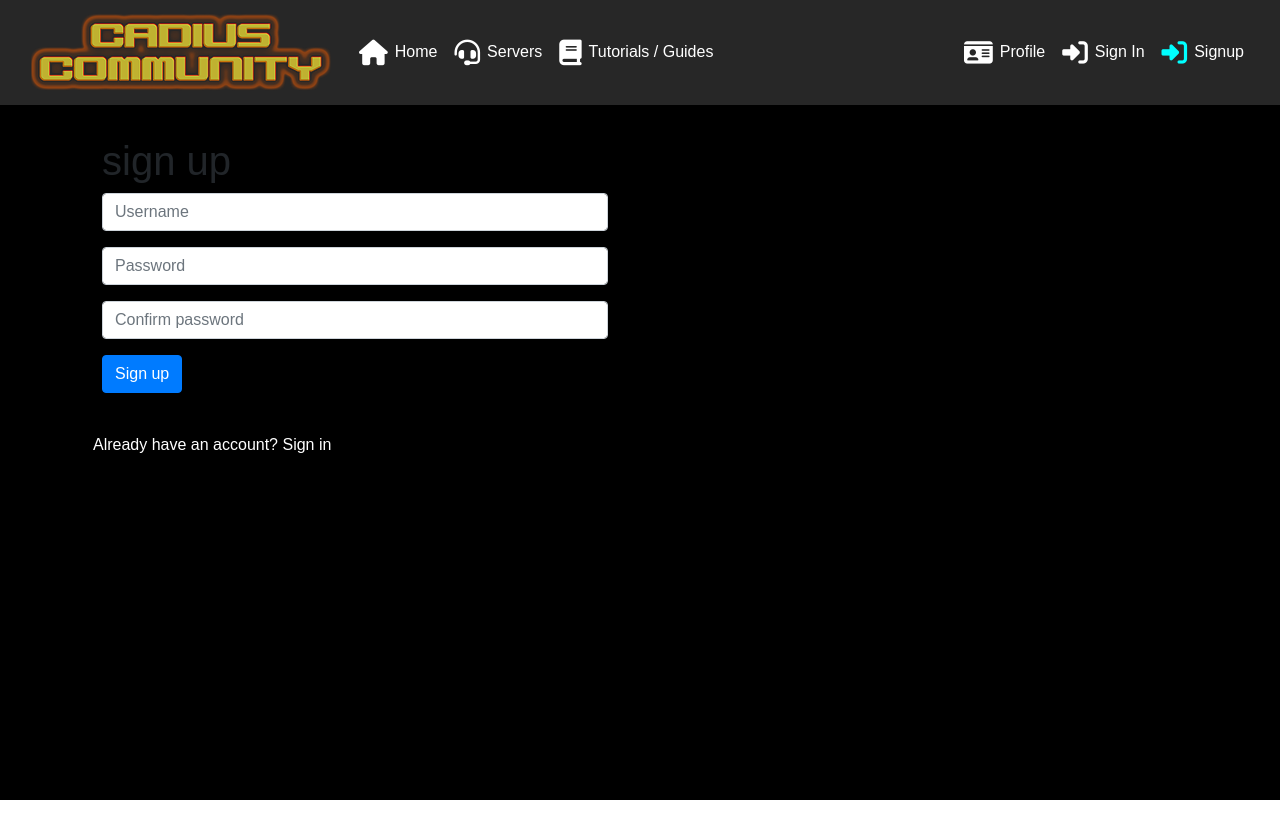
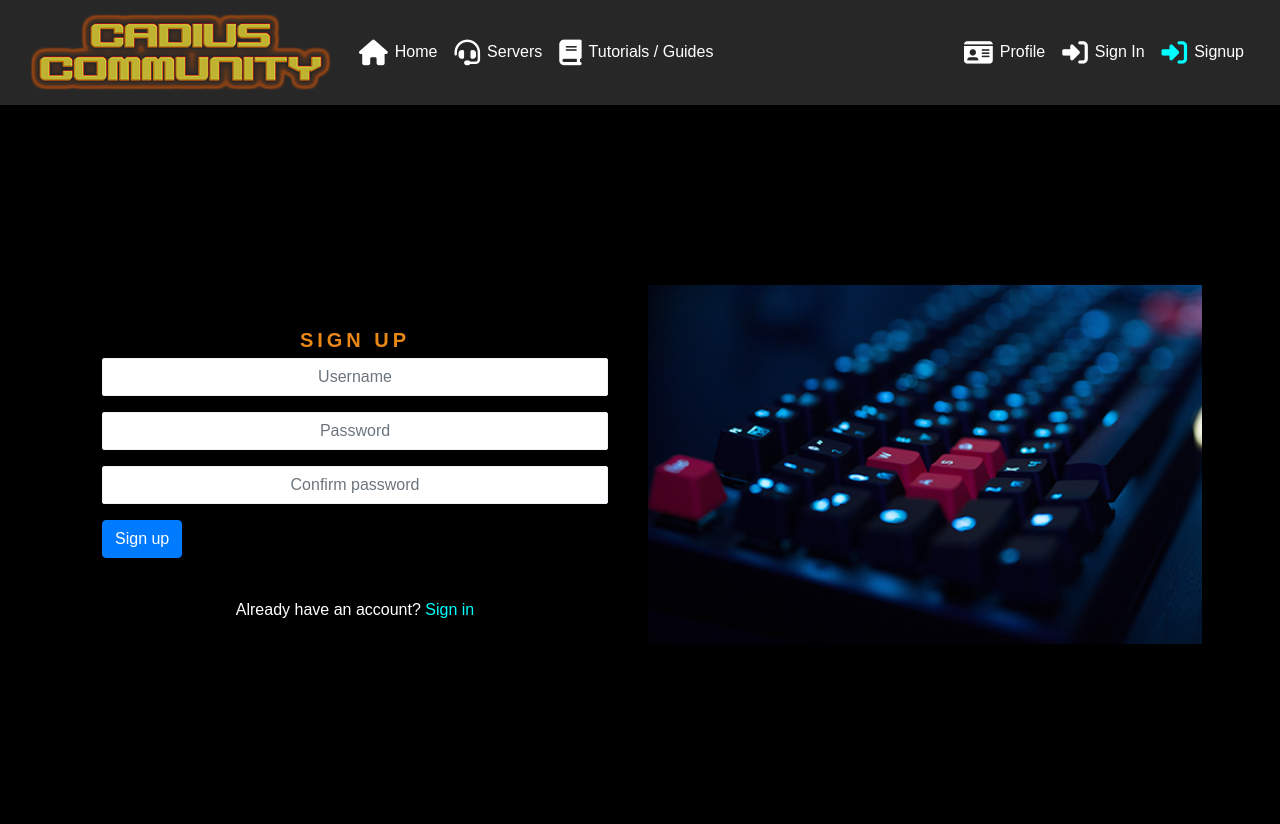
Before and after one commit to robcole-dev/cadius-community, a React (Create React App) app: page /signup in a window 1280 px wide. Before the commit the page ends 800 px from the top, so only its background shows below. Built offline with nearby package versions, Linux system fonts and the light colour scheme.

Commit message:
Modify signup page to include image

```diff
--- a/src/App.module.css
+++ b/src/App.module.css
@@ -37,16 +37,31 @@ figure {
   display: inline-block;
 }
 
+.FillerImage {
+  object-fit: cover;
+  height: 100%;
+  width: 100%;
+}
+
+.Image {
+  max-height: 40vh;
+  max-width: 100%;
+  object-fit: contain;
+}
+
 /* scrollbar */
 *::-webkit-scrollbar {
   width: 5px;
 }
+
 *::-webkit-scrollbar-track {
   background: #f1f1f1;
 }
+
 *::-webkit-scrollbar-thumb {
   background: #888;
 }
+
 *::-webkit-scrollbar-thumb:hover {
   background: #555;
 }
--- /dev/null
+++ b/src/css/SigninupForm.module.css
@@ -0,0 +1,48 @@
+.Row {
+  height: calc(100vh - 81px);
+}
+
+.Input {
+  background: #ffffff;
+  border: 1px solid #f0f1f9;
+  box-sizing: border-box;
+  border-radius: 2px;
+  color: #7177a1;
+  text-align: center;
+  padding: 10px;
+}
+
+.Header {
+  font-style: normal;
+  font-weight: bold;
+  font-size: 20px;
+  line-height: 19px;
+  text-align: center;
+  letter-spacing: 0.2em;
+  text-transform: uppercase;
+  color: #e98717;
+}
+
+.Link {
+  text-decoration: none;
+  text-align: center;
+  display: block;
+  margin: auto;
+}
+
+.Link span {
+  color: aqua;
+}
+
+.Container {
+  padding: 30px 10px;
+  color: orangered;
+}
+
+.SignInCol {
+  height: 320px;
+}
+
+.SignUpCol {
+  height: 375px;
+}
--- a/src/css/SigninupForm.modules.css
+++ /dev/null
@@ -1,46 +0,0 @@
-.Row {
-    height: calc(100vh - 81px);
-  }
-  .Input {
-    background: #ffffff;
-    border: 1px solid #f0f1f9;
-    box-sizing: border-box;
-    border-radius: 2px;
-    color: #7177a1;
-    text-align: center;
-    padding: 10px;
-  }
-
-  .Header {
-    font-style: normal;
-    font-weight: bold;
-    font-size: 16px;
-    line-height: 19px;
-    text-align: center;
-    letter-spacing: 0.2em;
-    text-transform: uppercase;
-    color: #2142b2;
-  }
-
-  .Link {
-    text-decoration: none;
-    text-align: center;
-    display: block;
-    margin: auto;
-  }
-
-  .Link span {
-    color: aqua;
-  }
-
-  .Container {
-    padding: 30px 10px;
-  }
-
-  .SignInCol {
-    height: 320px;
-  }
-
-  .SignUpCol {
-    height: 375px;
-  }
--- a/src/pages/auth/SignUpForm.js
+++ b/src/pages/auth/SignUpForm.js
@@ -1,11 +1,12 @@
 import React, {useState} from "react";
 import { Link, useHistory } from 'react-router-dom';
 
-import styles from "../../css/SigninupForm.modules.css";
+import styles from "../../css/SigninupForm.module.css"
 import appStyles from "../../App.module.css";
 
-import { Form, Button, Col, Row, Container, Alert } from "react-bootstrap";
+import { Form, Button, Col, Row, Container, Alert, Image } from "react-bootstrap";
 import axios from "axios";
+import image from "../../assets/signup.jpg";
 
 
 const SignUpForm = () => {
@@ -40,9 +41,8 @@ const SignUpForm = () => {
       return (
         <Row className={styles.Row}>
           <Col className="my-auto py-2 p-md-2" md={6}>
-            <Container className={`${appStyles.Content} p-4 `}>
-              <h1 className={styles.Header}>sign up</h1>
-
+            <Container className={`p-4`}>
+              <h1 className={styles.Header}>Sign Up</h1>
               <Form onSubmit={handleSubmit}>
                 <Form.Group controlId="username">
                   <Form.Label className="d-none">username</Form.Label>
@@ -109,6 +109,11 @@ const SignUpForm = () => {
               </Link>
             </Container>
           </Col>
+          <Col md={6} className={`my-auto d-none d-md-block p-2 ${styles.SignUpCol}`}>
+        <Image className={`${appStyles.FillerImage}`}
+          src={image}
+        />
+      </Col>
         </Row>
       );
     };
```
Also changed, not shown: src/assets/signup.jpg (added). Lines whose indentation alone changed are shown as unchanged.
